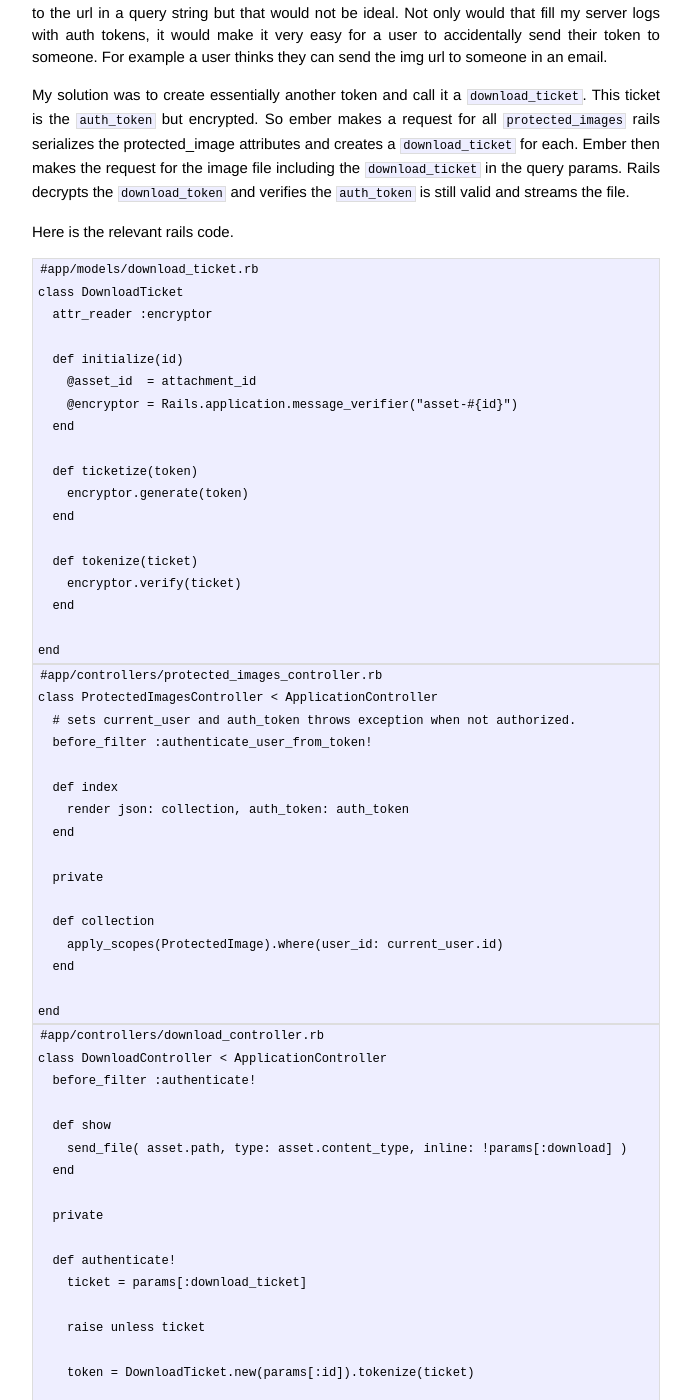
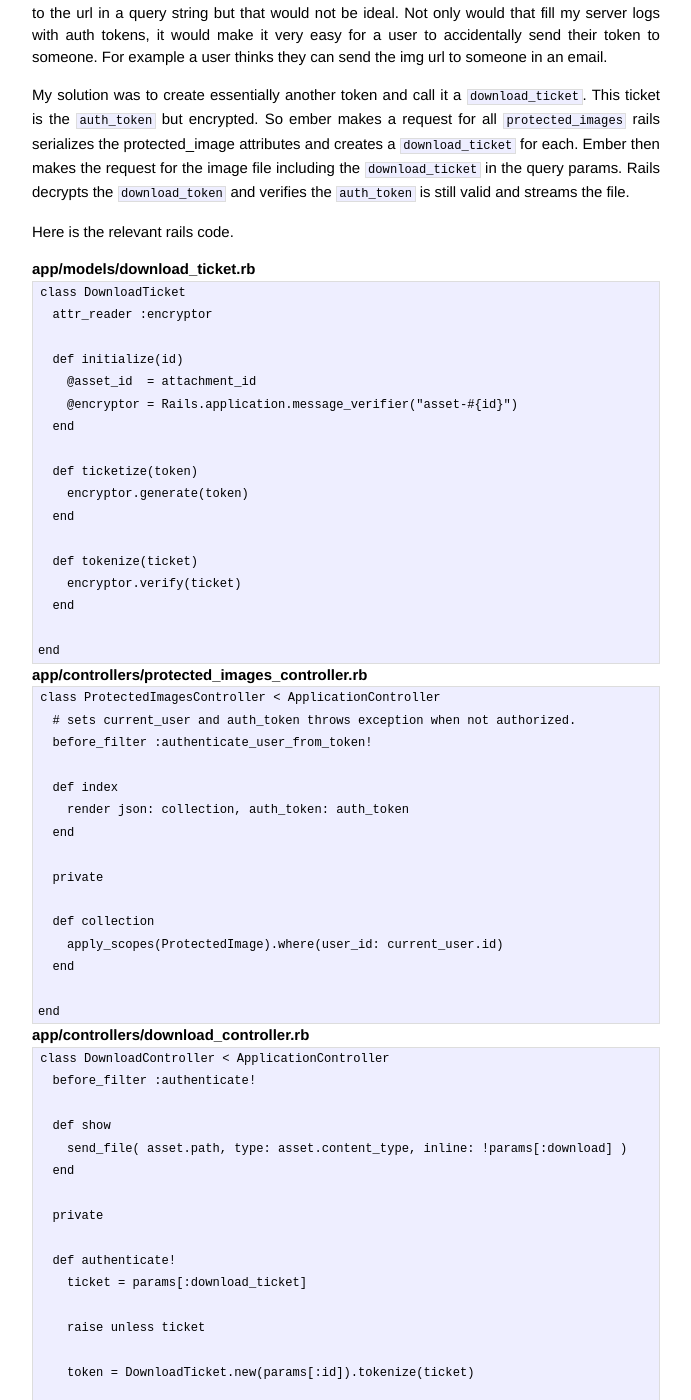
Before and after one commit to arenoir/portfolio, a Jekyll site: the page built from _posts/2014-06-19-bearer-tokens-and-procted-downloads-with-rails.markdown, in a window 1280 px wide and 1400 px high, scrolled down 279 px. Shown: the whole window, without its empty margins (294-985 px from the left). Built offline with Jekyll 4.4.1, drawn with Linux system fonts in a browser that asks for light colours; nearby versions of some CDN libraries; Markdown is read by kramdown in place of the engine named in the settings; some of the changed text lies outside the part shown.

````diff
--- a/_posts/2014-06-19-bearer-tokens-and-procted-downloads-with-rails.markdown
+++ b/_posts/2014-06-19-bearer-tokens-and-procted-downloads-with-rails.markdown
@@ -13,8 +13,8 @@ My solution was to create essentially another token and call it a `download_tick
 
 Here is the relevant rails code.
 
+###app/models/download_ticket.rb
 ```
-#app/models/download_ticket.rb
 class DownloadTicket
   attr_reader :encryptor
 
@@ -34,8 +34,8 @@ class DownloadTicket
 end
 ```
 
+###app/controllers/protected_images_controller.rb
 ```
-#app/controllers/protected_images_controller.rb
 class ProtectedImagesController < ApplicationController
   # sets current_user and auth_token throws exception when not authorized.
   before_filter :authenticate_user_from_token!
@@ -53,8 +53,8 @@ class ProtectedImagesController < ApplicationController
 end
 ```
 
+###app/controllers/download_controller.rb
 ```
-#app/controllers/download_controller.rb
 class DownloadController < ApplicationController
   before_filter :authenticate!
 
@@ -82,8 +82,9 @@ class DownloadController < ApplicationController
 end
 ```
 
+
+###app/serializer/protected_image_serializer.rb
 ```
-#app/serializer/protected_image_serializer.rb
 class ProtectedImageSerializer < ActiveModel::Serializer
 
   attributes(
````
